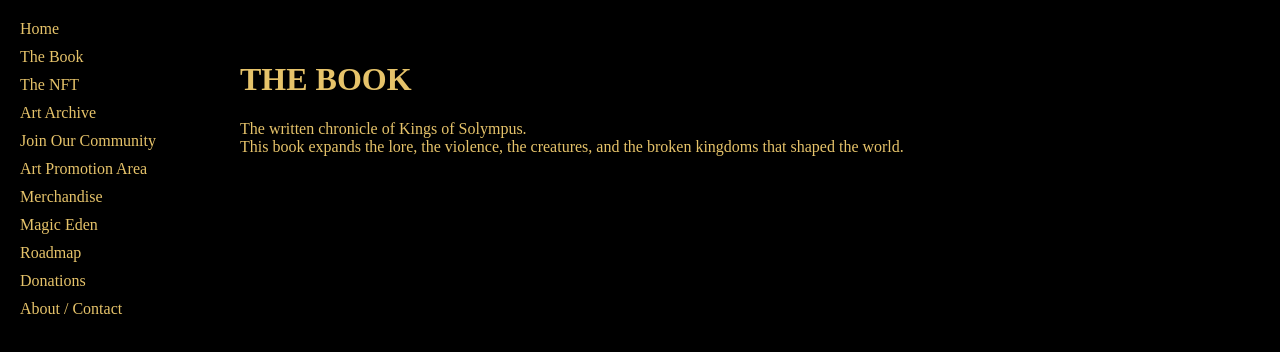
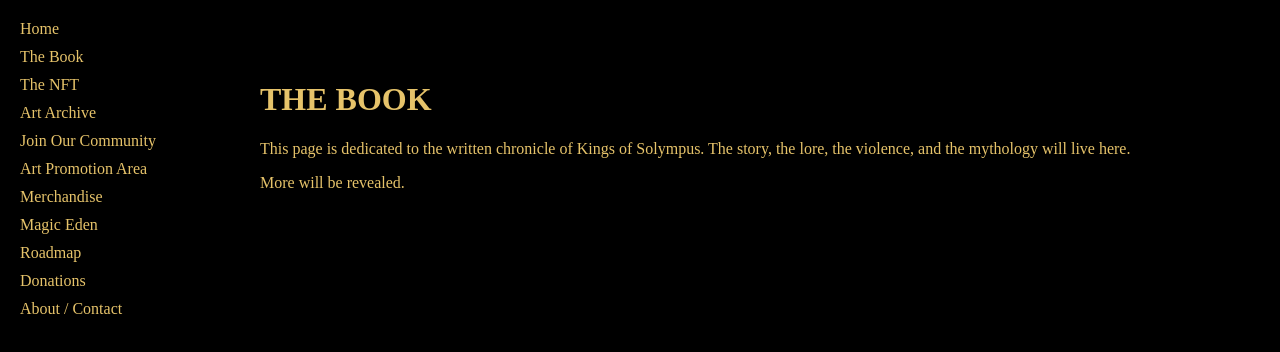
Before and after one commit to vesuvious-king/Kings-of-Solympus-, a Next.js app: page /book in a window 1280 px wide. Shown: the top 352 px of the page. Built offline with nearby package versions, Linux system fonts and the light colour scheme.

Commit message:
Update page.js

```diff
--- a/app/book/page.js
+++ b/app/book/page.js
@@ -1,13 +1,15 @@
 export default function BookPage() {
   return (
-    <main style={{ padding: "40px", fontFamily: "inherit" }}>
+    <main style={{ padding: "60px", color: "#e6c36a" }}>
       <h1>THE BOOK</h1>
 
       <p>
-        The written chronicle of Kings of Solympus.
-        <br />
-        This book expands the lore, the violence, the creatures,
-        and the broken kingdoms that shaped the world.
+        This page is dedicated to the written chronicle of Kings of Solympus.
+        The story, the lore, the violence, and the mythology will live here.
+      </p>
+
+      <p>
+        More will be revealed.
       </p>
     </main>
   );
```
